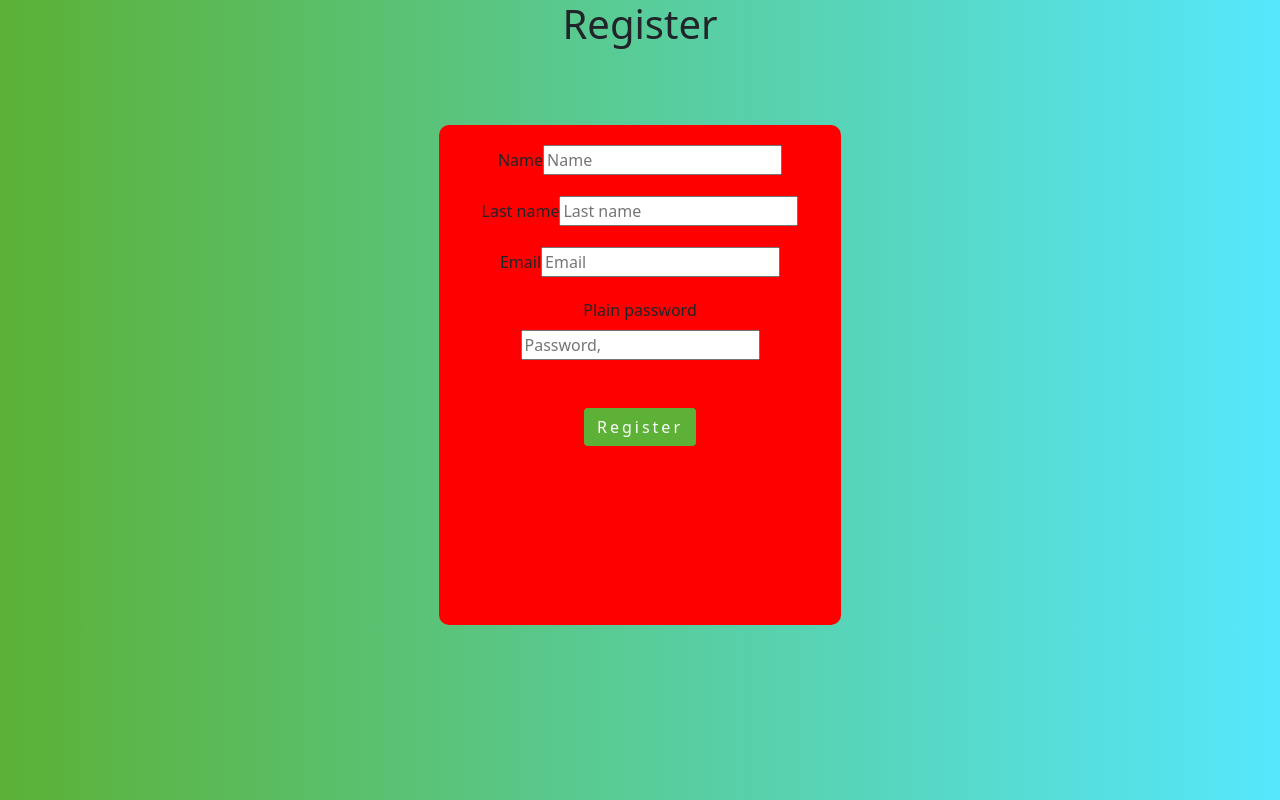
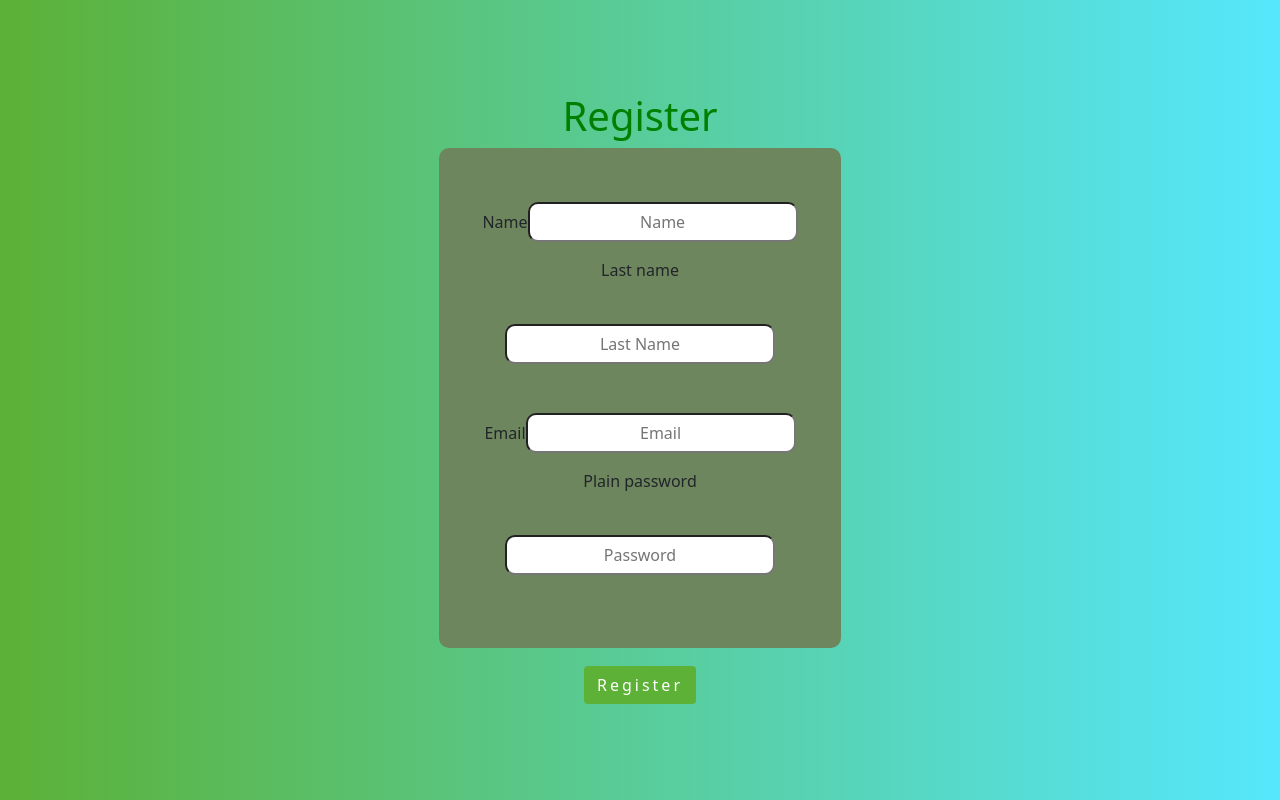
Before and after one commit to badisbms/Projet_Begreen, a Symfony app: template templates/registration/register.html.twig in a window 1280 px wide. Run offline with Twig, Linux system fonts and the light colour scheme; the template is opened without the code that fills it, so the values that code supplies are empty; form fields are guessed from the names that the template uses; some libraries are stand-ins or nearby versions.

Commit message:
modifer register css

```diff
--- a/templates/registration/register.html.twig
+++ b/templates/registration/register.html.twig
@@ -10,8 +10,43 @@
 			letter-spacing: 3px;
 			color: white;
 			background-color: #5cb136;
+            margin-top: 22%;
+
+
 		}
-		.email {}
+
+		.name{
+         margin-top: 10%;
+         text-align: center;
+		 border-radius: 10px;
+		 width: 270px;
+         height: 40px;
+		}
+		.lastName{
+
+          margin-top: 10%;
+		  text-align: center;
+          border-radius: 10px;
+		  width: 270px;
+          height: 40px;
+
+		}
+
+		.email {
+         margin-top: 10%;
+         text-align: center;
+		 border-radius: 10px;
+		 width: 270px;
+         height: 40px;
+		}
+		.Password{
+         margin-top: 10%;
+		 text-align: center;
+		 border-radius: 10px;
+		 width: 270px;
+         height: 40px;
+
+		}
 
 		.logbox {
 			border: solid 2px;
@@ -33,44 +68,39 @@
 		}
 
 
-		.button {
-			background-color: teal;
-			color: white;
-			font-weight: bold;
-			border-radius: 3px;
-			border-color: rgb(0, 128, 128);
-			padding: 2%;
-			border-style: solid;
-			margin-left: 110px;
 
-		}
 		label.required {
 			display: none;
 		}
 		.bg {
-			background-color: red;
+			background-color:#6e865e ;
 			padding: 20px;
 			width: 402px;
 			height: 500px;
-			margin-top: 77px;
+			margin-top: 0px;
 			border-radius: 10px;
 
 		}
+    h1{
+      color:green;
+      margin-top: 92px;
+      text-align: center;
+    }
 	</style>
 
 	{% for flashError in app.flashes('verify_email_error') %}
 		<div class="alert alert-danger" role="alert">{{ flashError }}</div>
 	{% endfor %}
 
-	<h1 class="text-center">Register</h1>
+	<h1 >Register</h1>
 	<div class="bg container-sm">
 		<div class="text-center container-sm">
 			{{ form_start(registrationForm  )}}
 			{{ form_row(registrationForm.name, { 'attr': {'class': 'name', 'placeholder': 'Name'} }) }}
-			{{ form_row(registrationForm.lastName, { 'attr': {'class': 'lastName', 'placeholder': 'Last name'} }) }}
+			{{ form_row(registrationForm.lastName, { 'attr': {'class': 'lastName', 'placeholder': 'Last Name'} }) }}
 
 			{{ form_row(registrationForm.email,{ 'attr': {'class': 'email', 'placeholder': 'Email'} }) }}
-			{{ form_row(registrationForm.plainPassword, { 'attr': {'class': 'Password','placeholder': 'Password,'} })}}
+			{{ form_row(registrationForm.plainPassword, { 'attr': {'class': 'Password','placeholder': 'Password'} })}}
 			{# label: 'Password' #}
 			{# }} #}
 				<button type="submit" class="btn"> Register</button>
```
Also changed, not shown: public/assets/css/form.css (added), public/assets/images/rohit-ranwa-twEy5TouJLg-unsplash (1).jpg (added).
